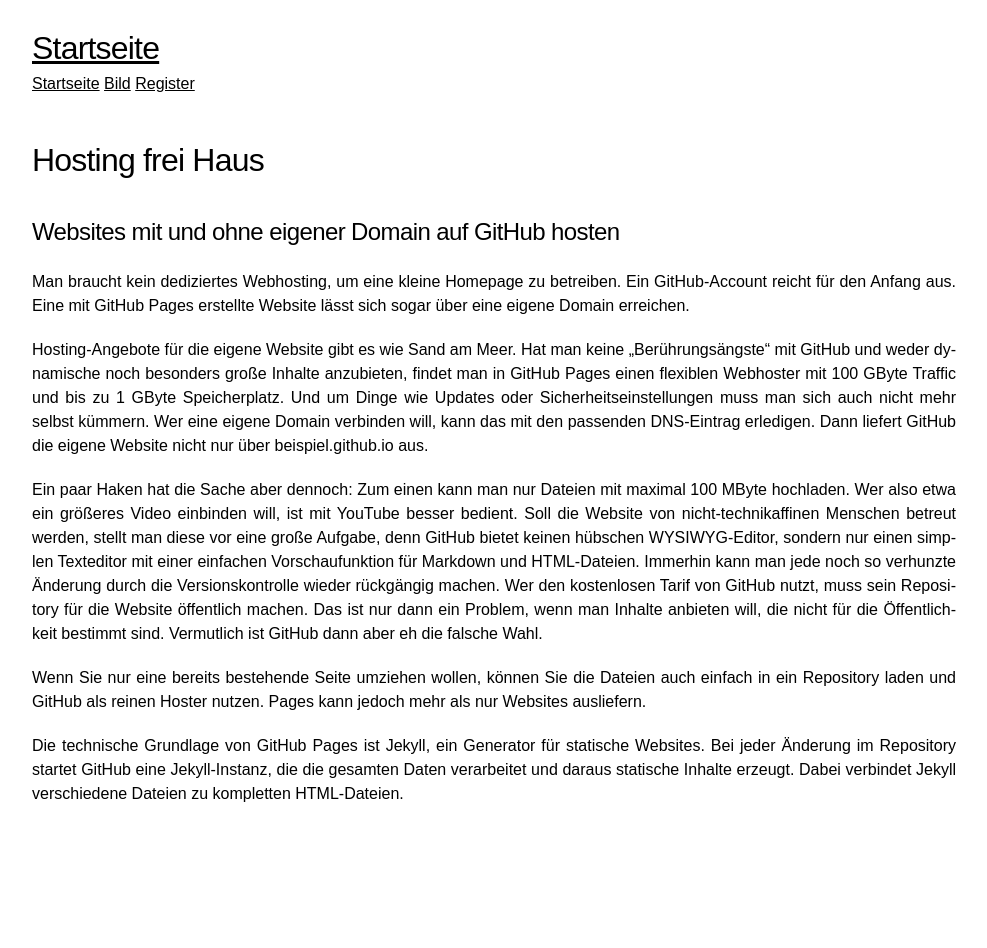
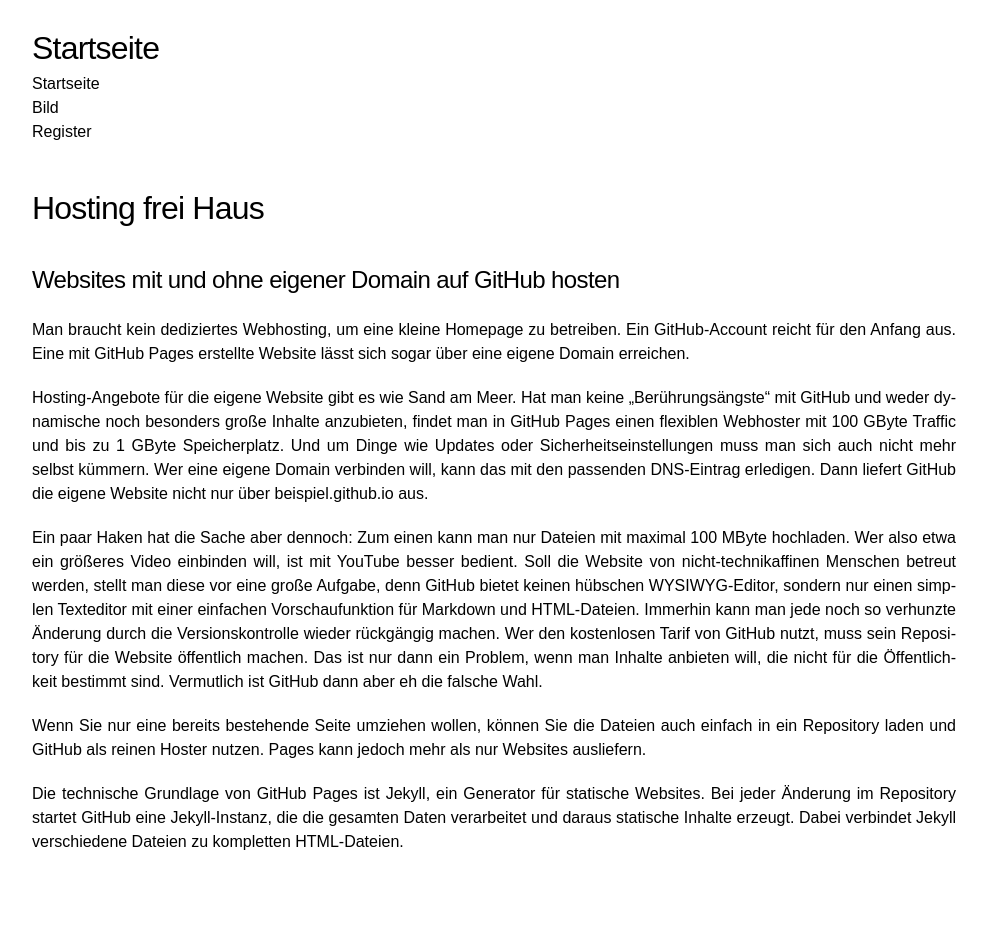
Before and after one commit to webuser-ralf/webuser-ralf.github.io, a Jekyll site: the page built from index.md, in a window 1280 px wide. Shown: the whole page, without its empty margins (146-1133 px from the left). Built offline with Jekyll 4.4.1, drawn with Linux system fonts in a browser that asks for light colours; our own code applies the rules of GitHub Pages for plain Markdown files.

Commit message:
Update layout.scss

```diff
--- a/_sass/layout.scss
+++ b/_sass/layout.scss
@@ -52,6 +52,11 @@
     margin-top: 1.25em;
 }
 
+.nav a {
+    display: block;
+    text-decoration: none;
+}
+
 #nav {
     grid-area: nav;
     display: inline-block;
```
